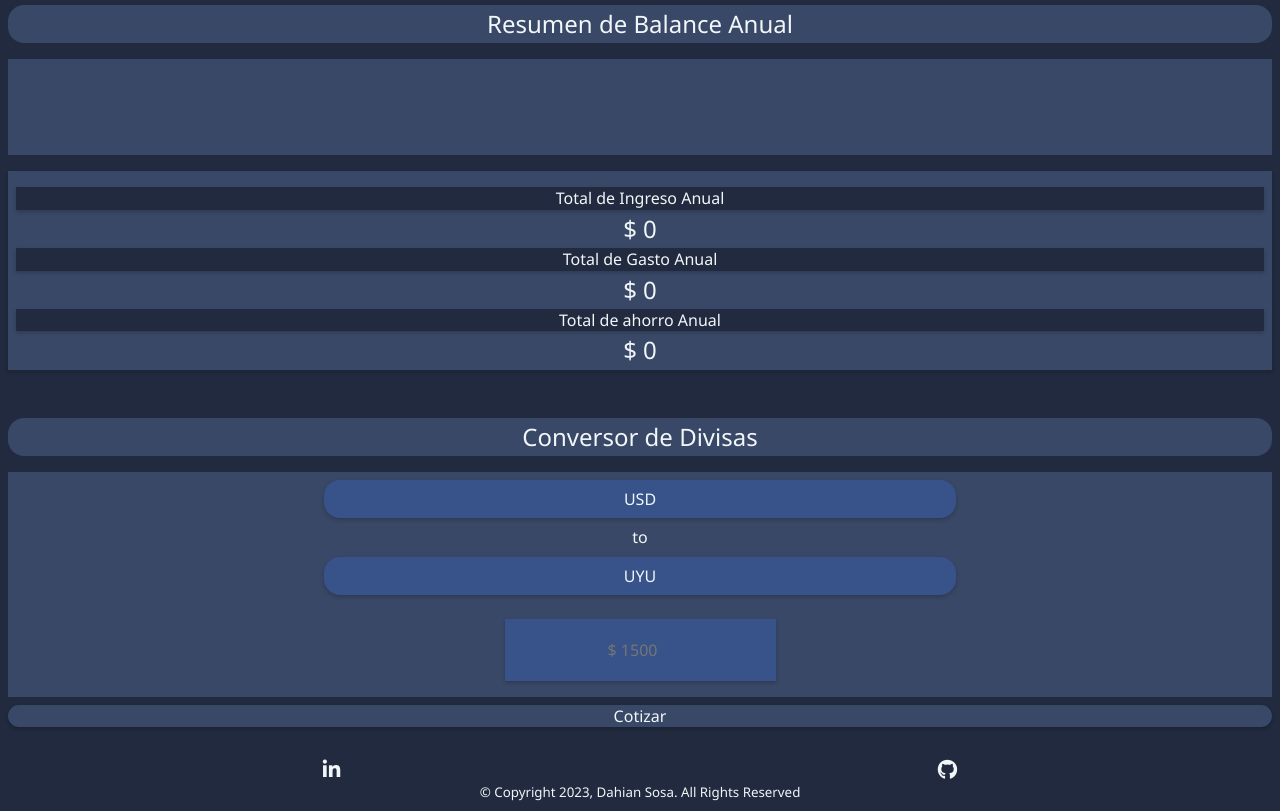
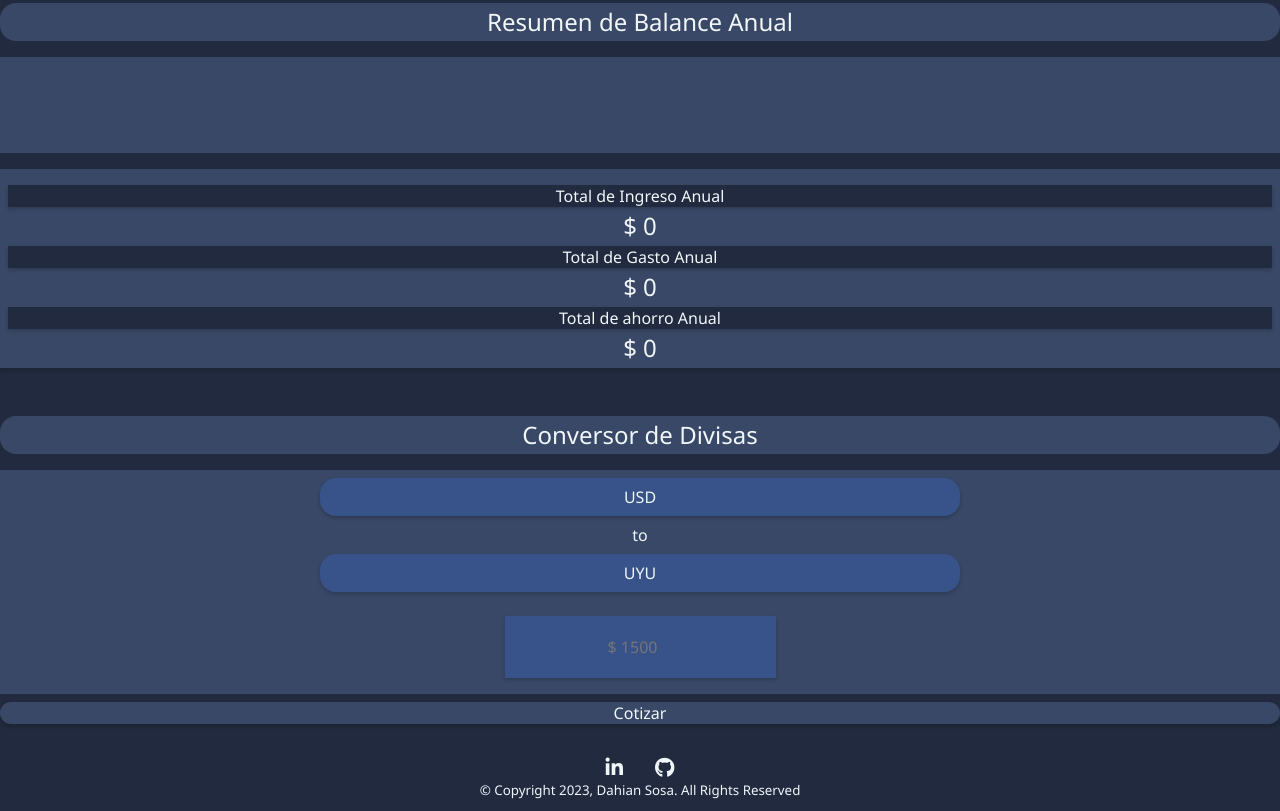
Before and after one commit to Orelin/CalcGastos, a plain HTML site: page index.html in a window 1280 px wide. Shown: the part 835-1646 px from the top of the page. Drawn offline with nearby package versions, Linux system fonts and the light colour scheme.

Commit message:
Fix media

```diff
--- a/css/style.css
+++ b/css/style.css
@@ -13,6 +13,8 @@ color4: #9BA4B5;
 
 body {
     margin: 0.5rem;
+    max-width: 80em;
+    margin: auto;
     padding: 0;
     box-sizing: border-box;
     font-family: 'Segoe UI', Tahoma, Geneva, Verdana, sans-serif;
@@ -76,7 +78,8 @@ body {
     padding: 0.5rem;
     font-size: 1rem;
 }
-.main__input, .main__input--currencyAmount {
+.main__input,
+.main__input--currencyAmount {
     padding: 20px;
     background-color: #38538a;
 }
@@ -158,39 +161,39 @@ body {
     -o-border-radius: 1rem;
 }
 
-.main__section--userConvert{
+.main__section--userConvert {
     padding-top: 2rem;
 }
-.main__div--userConvert{
+.main__div--userConvert {
     display: flex;
     flex-direction: column-reverse;
     align-items: center;
     background-color: #394867;
 }
-.main__input--currencyAmount{
+.main__input--currencyAmount {
     margin: 1rem;
     text-align: center;
 }
-.main__select--userConvert{
+.main__select--userConvert {
     width: 50%;
-    margin: .5rem;
+    margin: 0.5rem;
     text-align: center;
 }
-.main__select--userConvertSelect{}
+.main__select--userConvertSelect {
+}
 
-
-.main__p--userConvert{
+.main__p--userConvert {
     background-color: #38538a;
-    margin: .5rem;
+    margin: 0.5rem;
     text-align: center;
 }
 
-.main__button--userConvert{
+.main__button--userConvert {
     width: 100%;
     background-color: #394867;
     text-align: center;
     color: #f1f6f9;
-    margin: .5rem 0;
+    margin: 0.5rem 0;
     border-radius: 1rem;
     -webkit-border-radius: 1rem;
     -moz-border-radius: 1rem;
@@ -198,23 +201,23 @@ body {
     -o-border-radius: 1rem;
 }
 
-.footer{
+.footer {
     margin-top: 2rem;
     width: 100%;
 }
-.footer__ul{
+.footer__ul {
     display: flex;
     justify-content: space-around;
     margin: 0 1rem;
 }
-.footer__li{}
-.footer__a--social{}
-.footer__small--cr{
+.footer__li {
+}
+.footer__a--social {
+}
+.footer__small--cr {
     display: flex;
     justify-content: center;
 }
-
-
 
 /* Sombra */
 .main__btn--reset,
@@ -242,3 +245,16 @@ body {
     opacity: 0.2;
     background-color: darkblue;
 }
+
+@media (min-width: 1000px) {
+    .main__div--userInput {
+        height: auto;
+        margin-bottom: 5%;
+    }
+    .footer__ul {
+        justify-content: center;
+    }
+    .footer__li {
+        margin: 0 1rem;
+    }
+}
```
